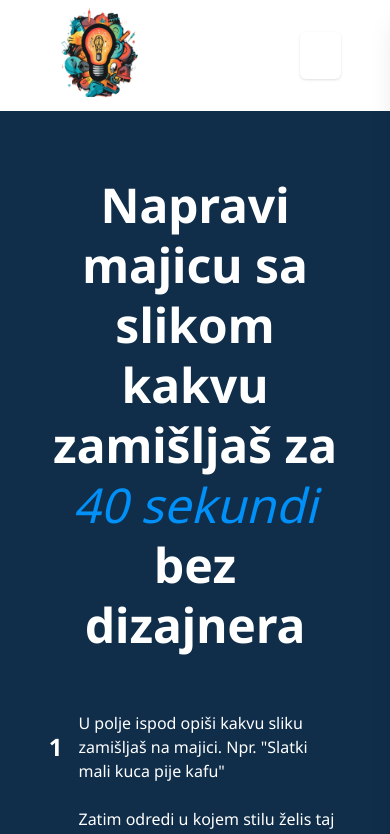
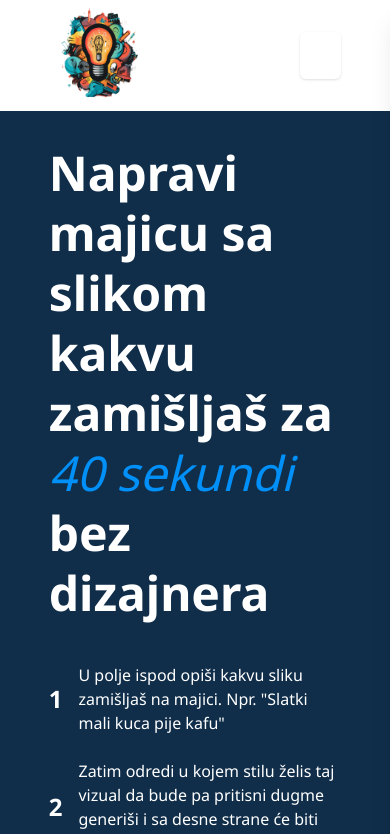
Before and after one commit to nemanjagajic/clothes-design-generator, a React (Create React App) app: page / in a window 390 px wide. Shown: the top 834 px of the page. Built offline with nearby package versions, Linux system fonts and the light colour scheme; no server answers; some icons are missing.

Commit message:
home page banner for mobile fix

```diff
--- a/src/pages/landing/HomePageBanner.tsx
+++ b/src/pages/landing/HomePageBanner.tsx
@@ -5,7 +5,7 @@ const HomePageBanner = () => {
   return (
     <Container customStyles='bg-dark-blue py-8'>
       <div className='flex flex-col'>
-        <div className='flex flex-col w-full items-center py-8 text-center'>
+        <div className='flex flex-col w-full items-center pb-4 md:py-8 md:text-center'>
           <h2 className='text-white text-5xl font-bold leading-tight'>
             Napravi majicu sa slikom kakvu zamišljaš za
             <span className='italic text-light-blue font-normal'> 40 sekundi </span>
```
